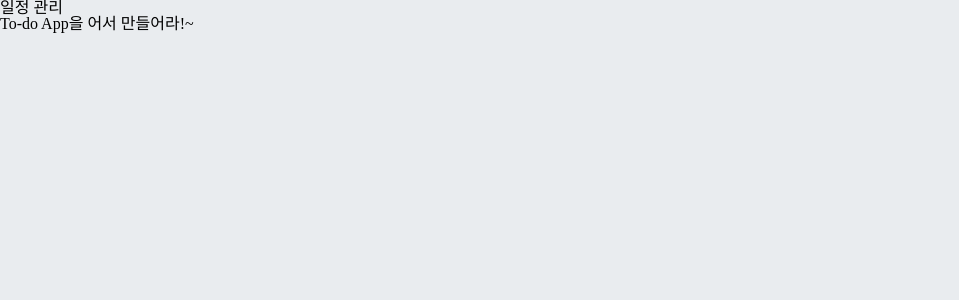
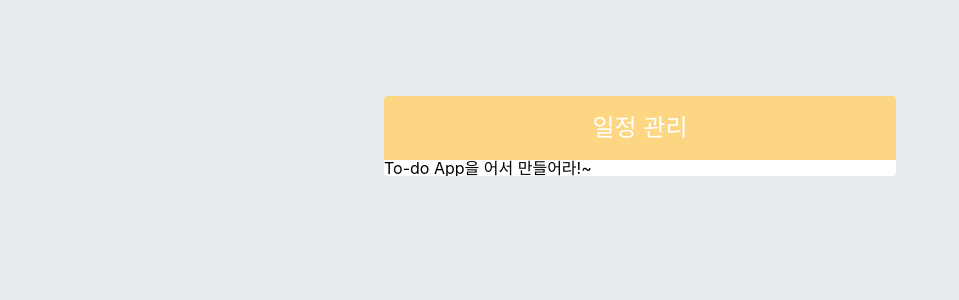
Before and after one commit to wjdgml3834/react-technique-todo-app, a React (Create React App) app: page / in a window 1280 px wide. Shown: the top 300 px of the page, without its empty margins (0-959 px from the left). Built offline with nearby package versions, Linux system fonts and the light colour scheme.

Commit message:
💄  TodoTemplate 스타일 추가

```diff
--- a/package.json
+++ b/package.json
@@ -3,6 +3,7 @@
   "version": "0.1.0",
   "private": true,
   "dependencies": {
+    "@emotion/react": "^11.7.1",
     "@emotion/styled": "^11.6.0",
     "@testing-library/jest-dom": "^5.14.1",
     "@testing-library/react": "^12.0.0",
--- a/src/components/TodoTemplate.js
+++ b/src/components/TodoTemplate.js
@@ -1,10 +1,33 @@
+import styled from "@emotion/styled";
+
 const TodoTemplate = ({ children }) => {
   return (
-    <div>
-      <h1>일정 관리</h1>
-      <div>{children}</div>
-    </div>
+    <TodoCont>
+      <Title>일정 관리</Title>
+      <Content>{children}</Content>
+    </TodoCont>
   );
 };
 
+const TodoCont = styled.div`
+  width: 512px;
+  border-radius: 4px;
+  margin: 0 auto;
+  margin-top: 6rem;
+  overflow: hidden;
+`;
+const Title = styled.h1`
+  background: #fcd683;
+  color: white;
+  height: 4rem;
+  font-size: 1.5rem;
+  display: flex;
+  align-items: center;
+  justify-content: center;
+`;
+
+const Content = styled.section`
+  background: white;
+`;
+
 export default TodoTemplate;
--- a/src/styles/index.css
+++ b/src/styles/index.css
@@ -8,6 +8,8 @@ body {
   margin: 0;
   padding: 0;
   background: #e9ecef;
+  font-family: -apple-system, BlinkMacSystemFont, "Segoe UI", Roboto, Oxygen,
+    Ubuntu, Cantarell, "Open Sans", "Helvetica Neue", sans-serif;
 }
 
 a {
```
Also changed, not shown: 1 other file (tests, documents, lock files or other folders).
